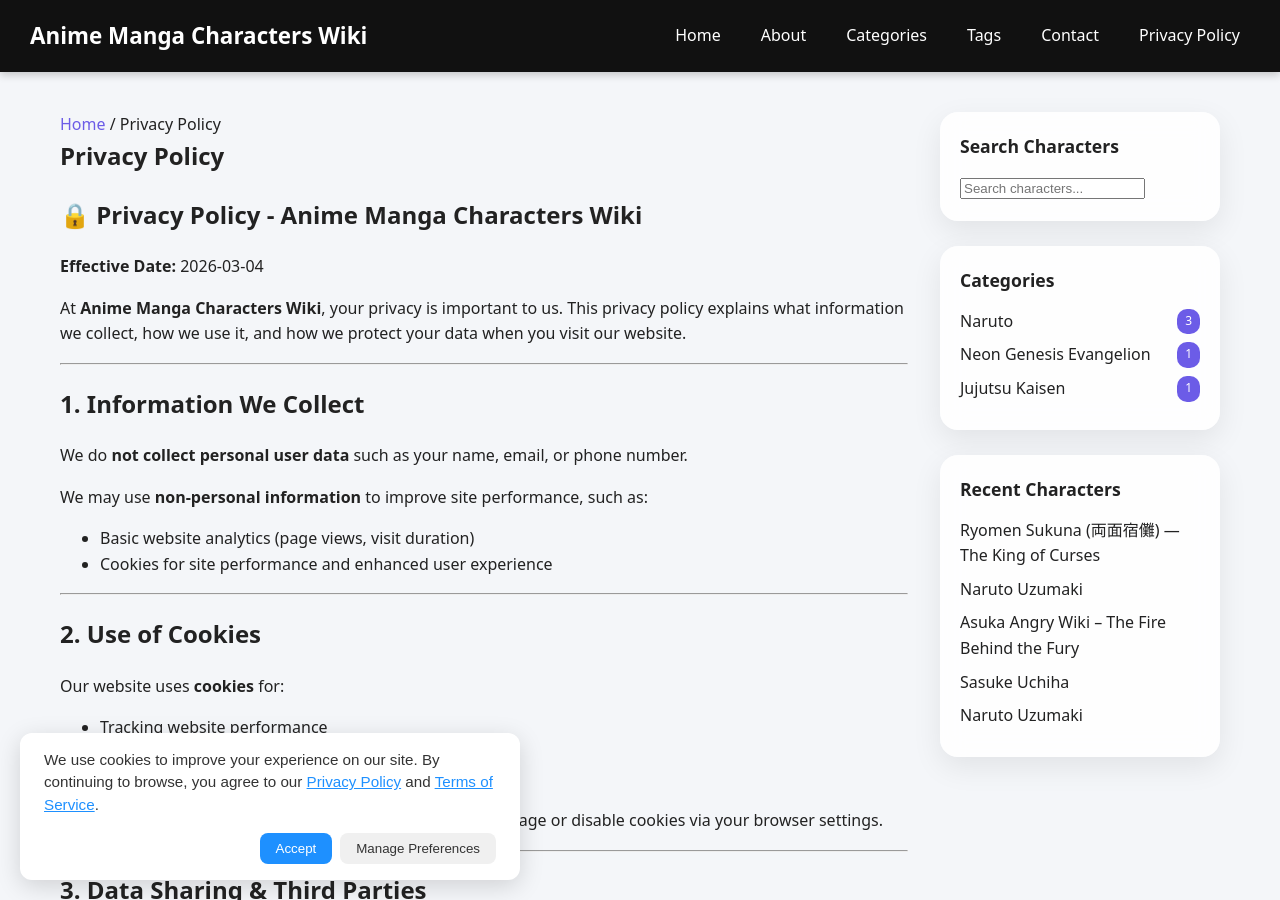
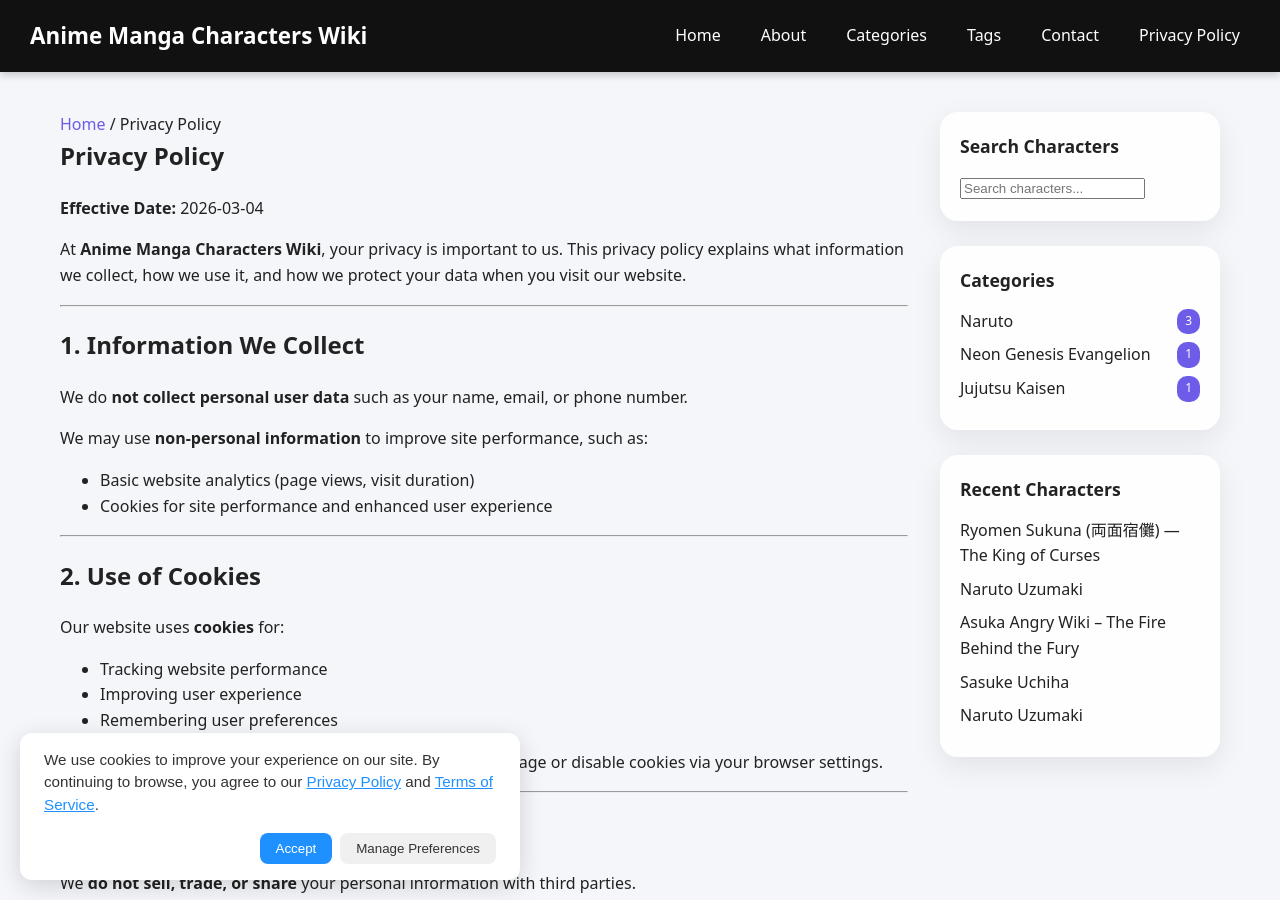
Before and after one commit to characterswiki/characters, a Jekyll site: the page built from _pages/privacy-policy.md, in a window 1280 px wide and 900 px high. Built offline with Jekyll 4.4.1, drawn with Linux system fonts in a browser that asks for light colours.

Commit message:
Update privacy-policy.md

```diff
--- a/_pages/privacy-policy.md
+++ b/_pages/privacy-policy.md
@@ -4,8 +4,6 @@
 permalink: /privacy-policy/
 description: Comprehensive Privacy Policy for Anime Manga Characters Wiki. Learn how we collect, use, and protect user data while providing detailed anime and manga character information.
 ---
-
-# 🔒 Privacy Policy - Anime Manga Characters Wiki
 
 **Effective Date:** 2026-03-04
 
```
